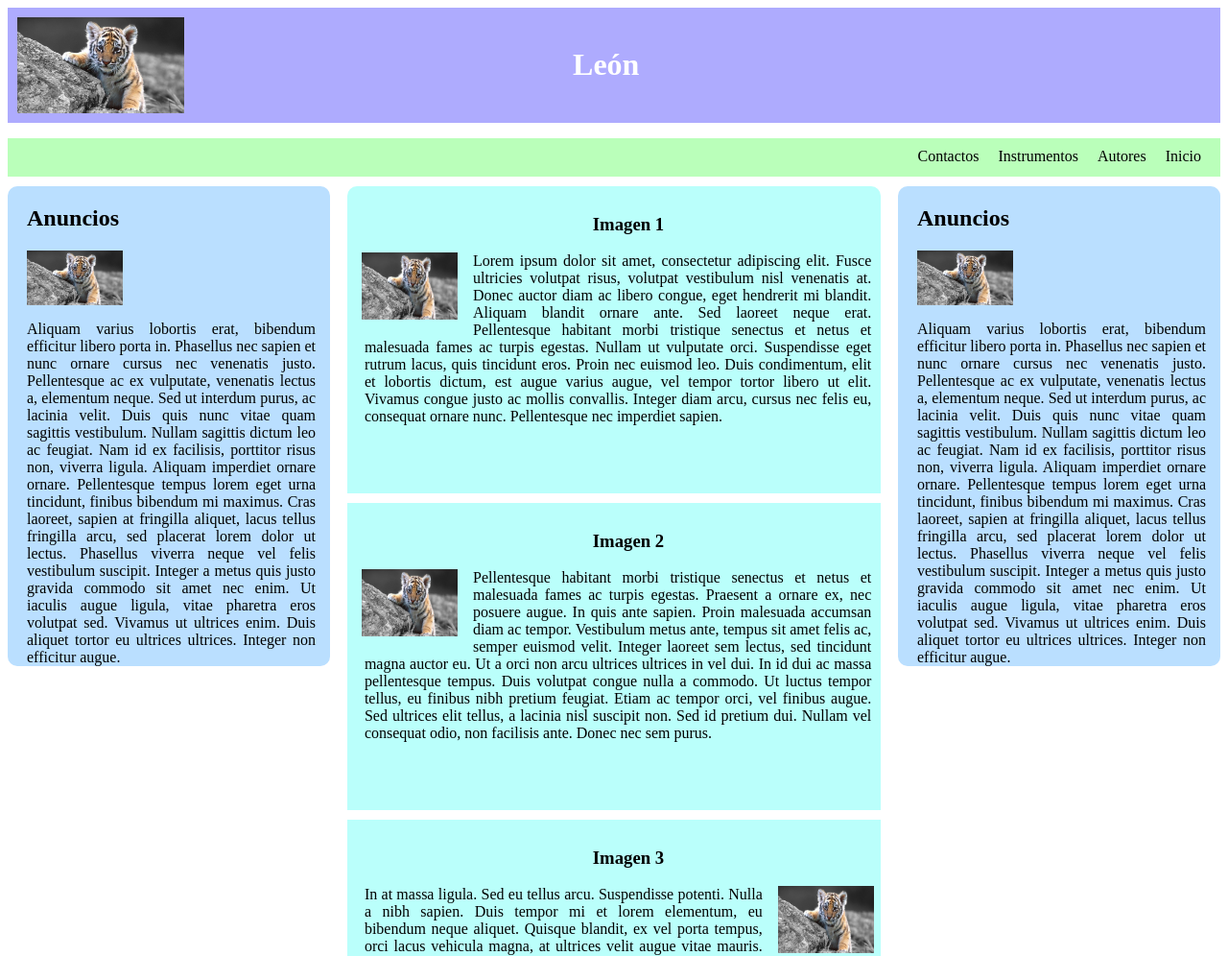
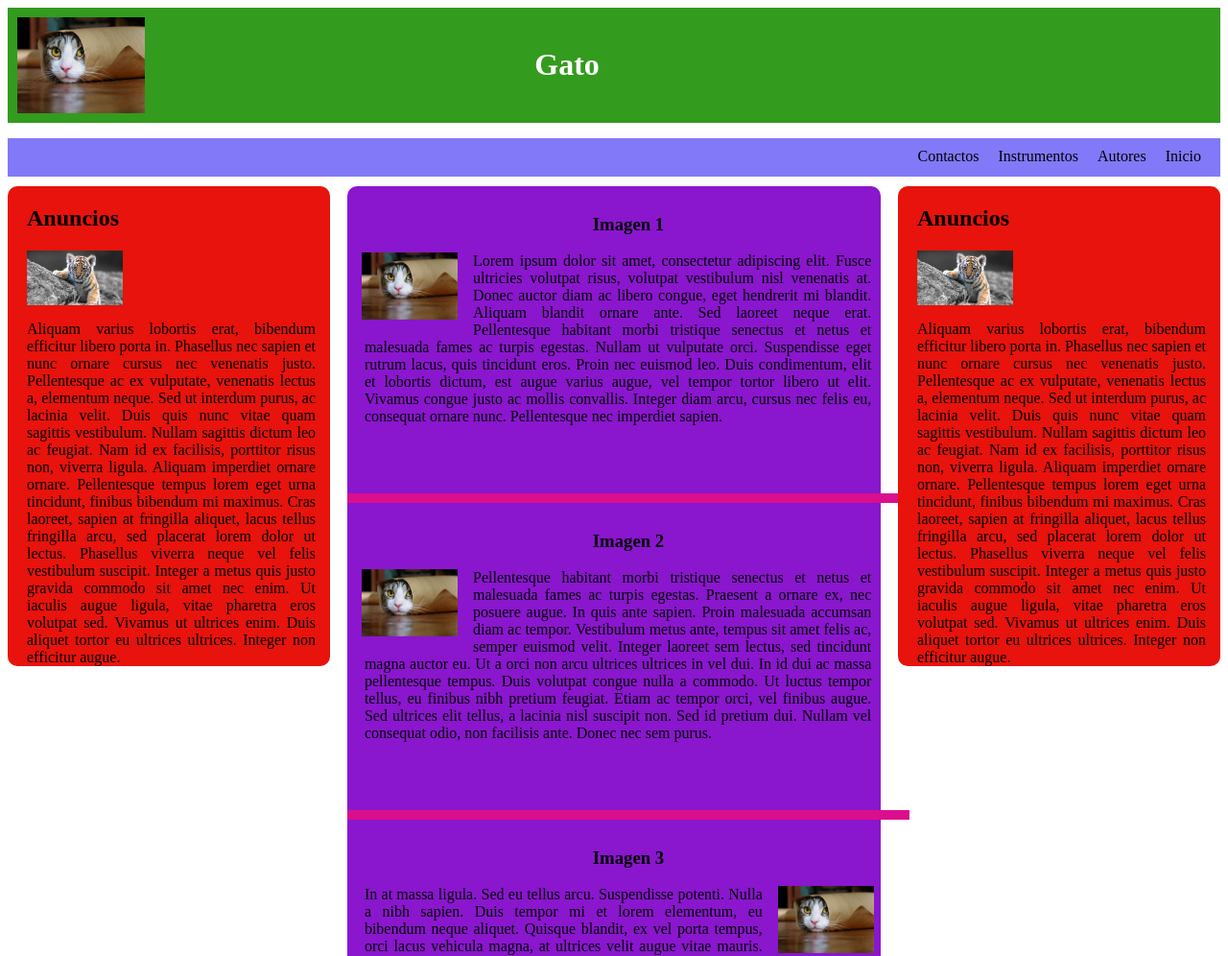
Before and after one commit to javiPruebas/PracticaGit, a plain HTML site: page index.html in a window 1280 px wide. Shown: the top 996 px of the page at 96% size. Drawn offline with Linux system fonts and the light colour scheme.

Commit message:
Cambie el gato y los colores de fondo

```diff
--- a/index.html
+++ b/index.html
@@ -16,8 +16,8 @@
 	<body>
 		<div id="contenedor">
 		<header>
-			<img src="img/leon.jpg">
-			<h1 id="titulo1">León</h1>
+			<img src="img/gato.jpg">
+			<h1 id="titulo1">Gato</h1>
 		</header>
 
 		<nav>
@@ -32,19 +32,19 @@
 	<section>
 		<article>
 			<h1>Imagen 1</h1>
-			<img id="izquierda" src="img/leon.jpg" width="100px">
+			<img id="izquierda" src="img/gato.jpg" width="100px">
 			<p>Lorem ipsum dolor sit amet, consectetur adipiscing elit. Fusce ultricies volutpat risus, volutpat vestibulum nisl venenatis at. Donec auctor diam ac libero congue, eget hendrerit mi blandit. Aliquam blandit ornare ante. Sed laoreet neque erat. Pellentesque habitant morbi tristique senectus et netus et malesuada fames ac turpis egestas. Nullam ut vulputate orci. Suspendisse eget rutrum lacus, quis tincidunt eros. Proin nec euismod leo. Duis condimentum, elit et lobortis dictum, est augue varius augue, vel tempor tortor libero ut elit. Vivamus congue justo ac mollis convallis. Integer diam arcu, cursus nec felis eu, consequat ornare nunc. Pellentesque nec imperdiet sapien.</p>
 		</article>
 
 		<article>
 			<h1>Imagen 2</h1>
-			<img id="izquierda" src="img/leon.jpg" width="100px">
+			<img id="izquierda" src="img/gato.jpg" width="100px">
 			<p>Pellentesque habitant morbi tristique senectus et netus et malesuada fames ac turpis egestas. Praesent a ornare ex, nec posuere augue. In quis ante sapien. Proin malesuada accumsan diam ac tempor. Vestibulum metus ante, tempus sit amet felis ac, semper euismod velit. Integer laoreet sem lectus, sed tincidunt magna auctor eu. Ut a orci non arcu ultrices ultrices in vel dui. In id dui ac massa pellentesque tempus. Duis volutpat congue nulla a commodo. Ut luctus tempor tellus, eu finibus nibh pretium feugiat. Etiam ac tempor orci, vel finibus augue. Sed ultrices elit tellus, a lacinia nisl suscipit non. Sed id pretium dui. Nullam vel consequat odio, non facilisis ante. Donec nec sem purus.</p>
 		</article>
 
 		<article>
 			<h1>Imagen 3</h1>
-			<img id="derecha" src="img/leon.jpg" width="100px">
+			<img id="derecha" src="img/gato.jpg" width="100px">
 			<p>In at massa ligula. Sed eu tellus arcu. Suspendisse potenti. Nulla a nibh sapien. Duis tempor mi et lorem elementum, eu bibendum neque aliquet. Quisque blandit, ex vel porta tempus, orci lacus vehicula magna, at ultrices velit augue vitae mauris. Nunc eu finibus augue, nec facilisis arcu. Nullam tempus, metus id commodo feugiat, sem erat blandit arcu, quis sagittis neque mauris sed nulla. Nullam vulputate tortor nec mauris accumsan tincidunt. Aenean sodales nec nulla at pellentesque. Cras ut tempor elit. Aliquam volutpat, eros ut porttitor pharetra, ex lorem consectetur nulla, sit amet finibus arcu lacus in neque. Vivamus maximus, nisi a iaculis ornare, sapien elit consequat enim, quis imperdiet velit eros vitae odio. Integer vehicula interdum quam eu vehicula.</p>
 		</article>
 	</section>
--- a/styles.css
+++ b/styles.css
@@ -1,6 +1,6 @@
 header {
 	width: 100%;
-	background-color: #AEABFE;
+	background-color: rgb(51, 155, 30);
 	height: 120px;
 }
 header img{
@@ -21,7 +21,7 @@ header h1, header img{
 nav{
 	width: 100%;
 	height: 40px;
-	background-color: #BAFFBA;
+	background-color: rgb(129, 121, 248);
 	margin-top: 5px;
 }
 nav a{
@@ -39,7 +39,7 @@ nav li{
 }
 section{
 	float: center;
-	background: #BAFFFB;
+	background: rgb(138, 22, 206);
 	margin-top: 10px;
 	border-radius: 10px;
 	margin-left: 28%;
@@ -56,7 +56,7 @@ article{
 	margin-right: auto;
 	margin-left: auto;
 	margin-top: 0px;
-	border-bottom:solid 10px #FFF;
+	border-bottom:solid 10px rgb(219, 14, 141);
 	padding: 10px 15px;
 	position: relative;
 }
@@ -83,7 +83,7 @@ aside{
 	width: 25%;
 	float: right;
 	padding-left: 20px;
-	background-color: #BADFFF;
+	background-color: rgb(231, 19, 12);
 	height: 500px;
 	margin-top: 10px;
 	border-radius: 10px;
```
Also changed, not shown: img/gato.jpg (added).
